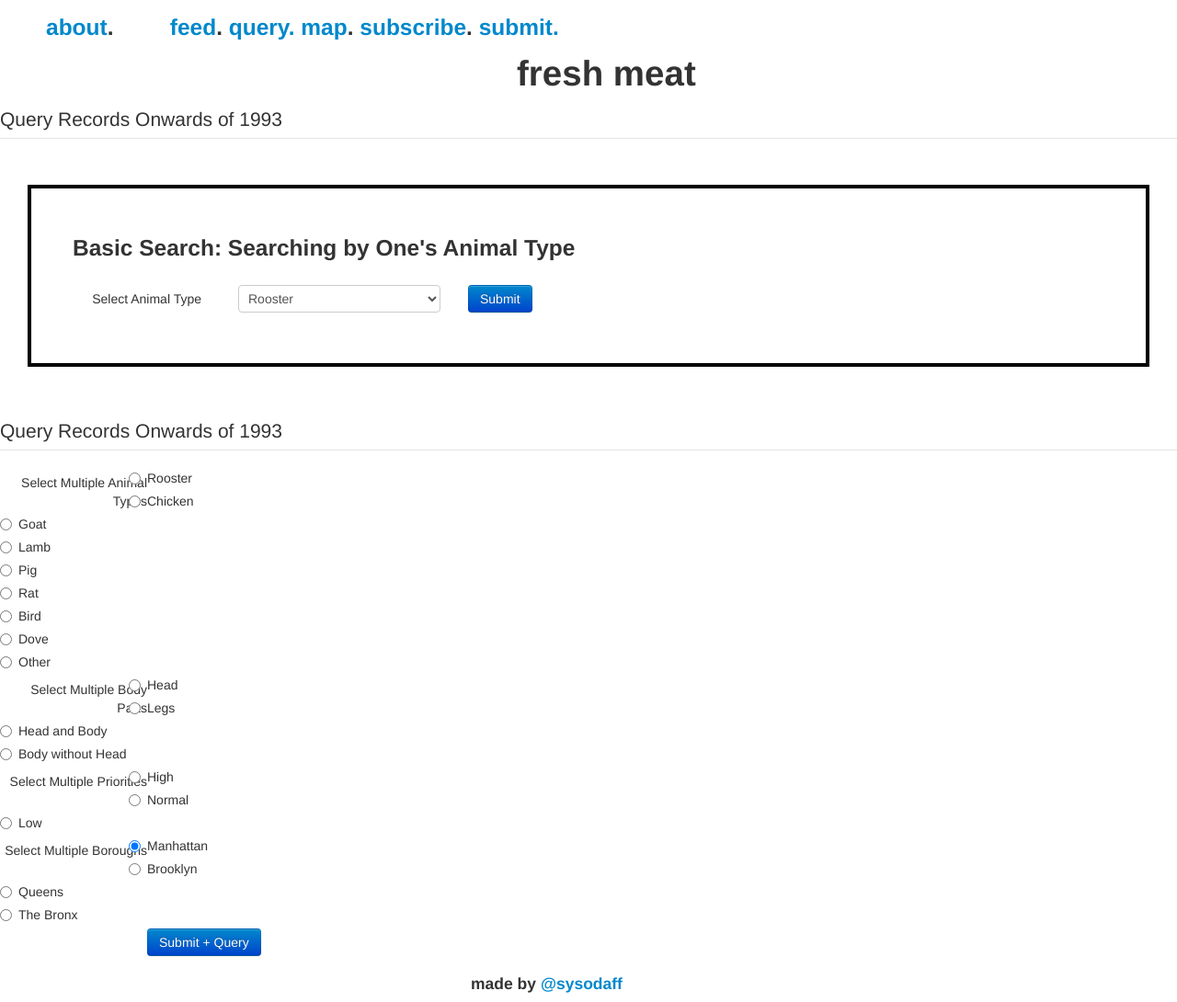
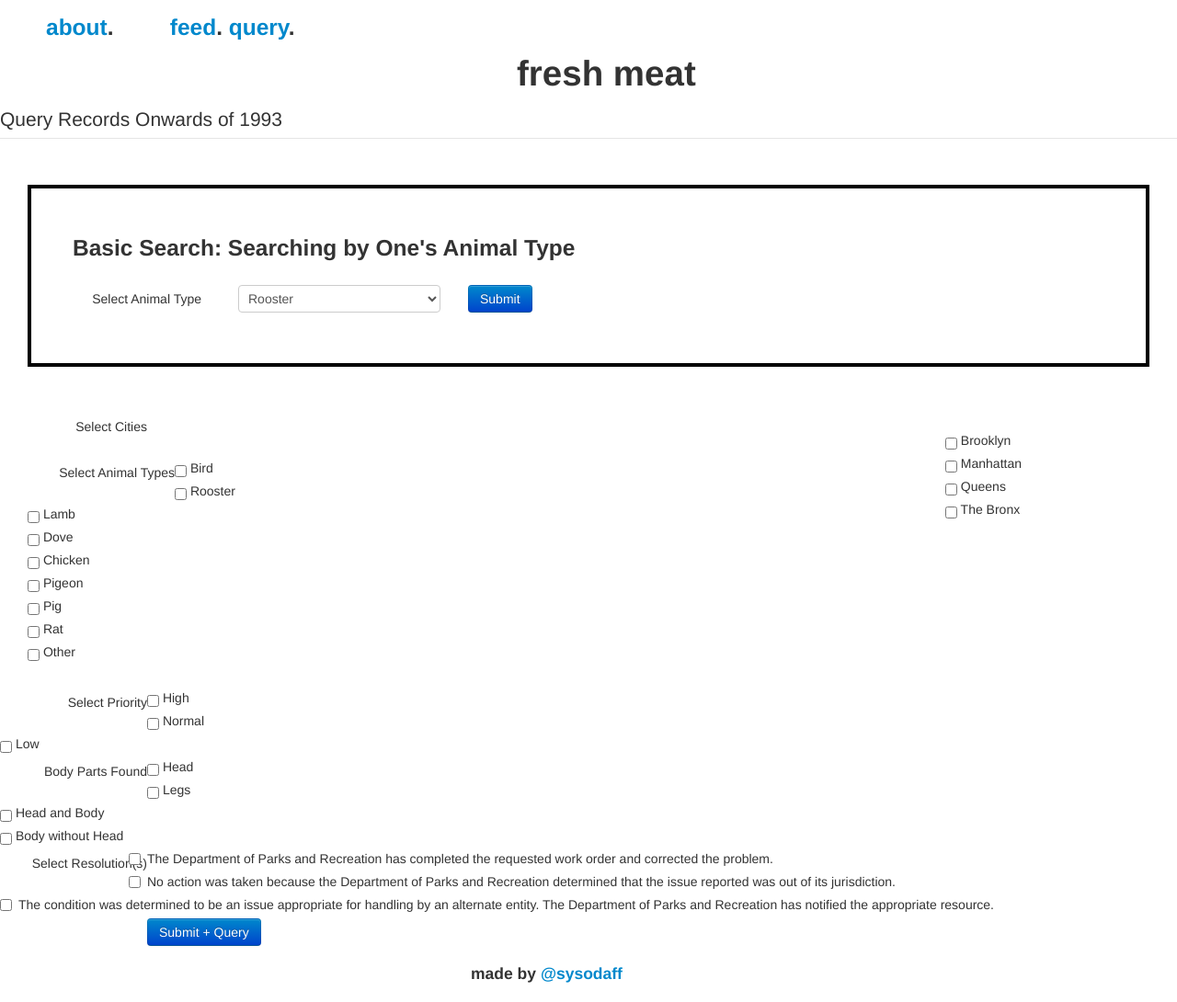
Before and after one commit to drshrey/freshmeat, a Flask app: page /query in a window 1280 px wide; the page is wider, and only the part inside the window is pictured. Shown: that part at 92% size. After the commit the page ends 1069 px from the top of that part, so only its background shows below. Run offline with Flask 2, Linux system fonts and the light colour scheme; parts of the project's set-up code (start-up, migrations or seed data) failed here and were passed over; some libraries are stand-ins or nearby versions.

Commit message:
salksmdlkasmd

```diff
--- a/templates/layout.html
+++ b/templates/layout.html
@@ -14,7 +14,7 @@
 	<body>
 		{% block navbar %}
 		<div id="navbar">
-			<h3> <a href="/about">about</a>.   &nbsp &nbsp &nbsp &nbsp <a href="/">feed</a>. <a href="/query">query. </a><a href="/map">map</a>.   <a href="/subscribe">subscribe</a>.   <a href="/submit">submit.</a>
+			<h3> <a href="/about">about</a>.   &nbsp &nbsp &nbsp &nbsp <a href="/">feed</a>. <a href="/query">query</a>.
 			<h1 id="title">fresh meat</h1>
 			</h3>
 		</div>
--- a/templates/query.html
+++ b/templates/query.html
@@ -41,159 +41,150 @@
 </form>
 </div>
 
+
+
+
+
 <form class="form-horizontal">
 <fieldset>
+<div style="position:relative; float:left;">
 
-<!-- Form Name -->
-<legend>Query Records Onwards of 1993</legend>
 
-<!-- Multiple Radios -->
+<!-- Multiple Checkboxes (inline) -->
 <div class="form-group">
-  <label class="col-md-4 control-label" for="radios">Select Multiple Animal Types</label>
+  <label class="col-md-4 control-label" for="checkboxes">Select Cities</label><br>
+  <div style="position:relative; float:right;" class="col-md-4">
+    <label class="checkbox-inline" for="checkboxes-0">
+      <input type="checkbox" name="checkboxes" id="checkboxes-0" value="Brooklyn">
+      Brooklyn
+    </label>
+    <label class="checkbox-inline" for="checkboxes-1">
+      <input type="checkbox" name="checkboxes" id="checkboxes-1" value="Manhattan">
+      Manhattan
+    </label>
+    <label class="checkbox-inline" for="checkboxes-2">
+      <input type="checkbox" name="checkboxes" id="checkboxes-2" value="Queens">
+      Queens
+    </label>
+    <label class="checkbox-inline" for="checkboxes-3">
+      <input type="checkbox" name="checkboxes" id="checkboxes-3" value="Bronx">
+      The Bronx
+    </label>
+  </div>
+</div>
+
+
+
+<!-- Multiple Checkboxes (inline) -->
+<div style="margin:30px;" class="form-group">
+  <label  class="col-md-4 control-label" for="checkboxes">Select Animal Types</label>
   <div class="col-md-4">
-  <div class="radio">
-    <label for="radios-0">
-      <input type="radio" name="radios" id="radios-0" value="Rooster" checked="checked">
+    <label class="checkbox-inline" for="checkboxes-0">
+      <input type="checkbox" name="checkboxes" id="checkboxes-0" value="Bird">
+      Bird
+    </label>
+    <label class="checkbox-inline" for="checkboxes-1">
+      <input type="checkbox" name="checkboxes" id="checkboxes-1" value="Rooster">
       Rooster
     </label>
-	</div>
-  <div class="radio">
-    <label for="radios-1">
-      <input type="radio" name="radios" id="radios-1" value="Chicken">
+    <label class="checkbox-inline" for="checkboxes-2">
+      <input type="checkbox" name="checkboxes" id="checkboxes-2" value="Lamb">
+      Lamb
+    </label>
+    <label class="checkbox-inline" for="checkboxes-3">
+      <input type="checkbox" name="checkboxes" id="checkboxes-3" value="Dove">
+      Dove
+    </label>
+    <label class="checkbox-inline" for="checkboxes-4">
+      <input type="checkbox" name="checkboxes" id="checkboxes-4" value="Chicken">
       Chicken
     </label>
-	</div>
-  <div class="radio">
-    <label for="radios-2">
-      <input type="radio" name="radios" id="radios-2" value="Goat">
-      Goat
+    <label class="checkbox-inline" for="checkboxes-5">
+      <input type="checkbox" name="checkboxes" id="checkboxes-5" value="Pigeon">
+      Pigeon
+    </label>
+    <label class="checkbox-inline" for="checkboxes-6">
+      <input type="checkbox" name="checkboxes" id="checkboxes-6" value="Pig">
+      Pig
+    </label>
+    <label class="checkbox-inline" for="checkboxes-7">
+      <input type="checkbox" name="checkboxes" id="checkboxes-7" value="Rat">
+      Rat
+    </label>
+    <label class="checkbox-inline" for="checkboxes-8">
+      <input type="checkbox" name="checkboxes" id="checkboxes-8" value="Not Specified">
+      Other
     </label>
   </div>
-  <div class="radio">
-    <label for="radios-3">
-      <input type="radio" name="radios" id="radios-3" value="Lamb">
-      Lamb
+</div>
+
+<!-- Multiple Checkboxes (inline) -->
+<div style="margin-right:50px;" class="form-group">
+  <label  class="col-md-4 control-label" for="checkboxes">Select Priority</label>
+  <div class="col-md-4">
+    <label class="checkbox-inline" for="checkboxes-0">
+      <input type="checkbox" name="checkboxes" id="checkboxes-0" value="High">
+      High
+    </label>
+    <label class="checkbox-inline" for="checkboxes-1">
+      <input type="checkbox" name="checkboxes" id="checkboxes-1" value="Normal">
+      Normal
+    </label>
+    <label class="checkbox-inline" for="checkboxes-2">
+      <input type="checkbox" name="checkboxes" id="checkboxes-2" value="Low">
+      Low
     </label>
   </div>
-  <div class="radio">
-    <label for="radios-4">
-      <input type="radio" name="radios" id="radios-4" value="Pig">
-      Pig
+</div>
+
+<!-- Multiple Checkboxes (inline) -->
+<div style="margin-right:30px;" class="form-group">
+  <label  class="col-md-4 control-label" for="checkboxes">Body Parts Found</label>
+  <div class="col-md-4">
+    <label class="checkbox-inline" for="checkboxes-0">
+      <input type="checkbox" name="checkboxes" id="checkboxes-0" value="head">
+      Head
+    </label>
+    <label class="checkbox-inline" for="checkboxes-1">
+      <input type="checkbox" name="checkboxes" id="checkboxes-1" value="legs">
+      Legs
+    </label>
+    <label class="checkbox-inline" for="checkboxes-2">
+      <input type="checkbox" name="checkboxes" id="checkboxes-2" value="head and body">
+      Head and Body
+    </label>
+    <label class="checkbox-inline" for="checkboxes-3">
+      <input type="checkbox" name="checkboxes" id="checkboxes-3" value="body without head">
+      Body without Head
     </label>
   </div>
-  <div class="radio">
-    <label for="radios-5">
-      <input type="radio" name="radios" id="radios-5" value="Rat">
-      Rat
+</div>
+
+<!-- Multiple Checkboxes -->
+<div style="margin-right:30px;"class="form-group">
+  <label class="col-md-4 control-label" for="checkboxes">Select Resolution(s)</label>
+  <div class="col-md-4">
+  <div class="checkbox">
+    <label for="checkboxes-0">
+      <input type="checkbox" name="checkboxes" id="checkboxes-0" value="The Department of Parks and Recreation has completed the requested work order and corrected the problem.">
+      The Department of Parks and Recreation has completed the requested work order and corrected the problem.
     </label>
 	</div>
-  <div class="radio">
-    <label for="radios-6">
-      <input type="radio" name="radios" id="radios-6" value="Bird">
-      Bird
+  <div class="checkbox">
+    <label for="checkboxes-1">
+      <input type="checkbox" name="checkboxes" id="checkboxes-1" value="No action was taken because the Department of Parks and Recreation determined that the issue reported was out of its jurisdiction.">
+      No action was taken because the Department of Parks and Recreation determined that the issue reported was out of its jurisdiction.
     </label>
 	</div>
-  <div class="radio">
-    <label for="radios-7">
-      <input type="radio" name="radios" id="radios-7" value="Dove">
-      Dove
-    </label>
-	</div>
-  <div class="radio">
-    <label for="radios-8">
-      <input type="radio" name="radios" id="radios-8" value="Not Specified">
-      Other
+  <div class="checkbox">
+    <label for="checkboxes-2">
+      <input type="checkbox" name="checkboxes" id="checkboxes-2" value="The condition was determined to be an issue appropriate for handling by an alternate entity. The Department of Parks and Recreation has notified the appropriate resource.">
+      The condition was determined to be an issue appropriate for handling by an alternate entity. The Department of Parks and Recreation has notified the appropriate resource.
     </label>
 	</div>
   </div>
 </div>
 
-<!-- Multiple Radios -->
-<div class="form-group">
-  <label class="col-md-4 control-label" for="radios">Select Multiple Body Parts</label>
-  <div class="col-md-4">
-  <div class="radio">
-    <label for="radios-0">
-      <input type="radio" name="radios" id="radios-0" value="head" checked="checked">
-      Head
-    </label>
-	</div>
-  <div class="radio">
-    <label for="radios-1">
-      <input type="radio" name="radios" id="radios-1" value="legs">
-      Legs
-    </label>
-	</div>
-  <div class="radio">
-    <label for="radios-2">
-      <input type="radio" name="radios" id="radios-2" value="head and body">
-      Head and Body
-    </label>
-	</div>
-  <div class="radio">
-    <label for="radios-3">
-      <input type="radio" name="radios" id="radios-3" value="body without head">
-      Body without Head
-    </label>
-	</div>
-  </div>
-</div>
-
-<!-- Multiple Radios -->
-<div class="form-group">
-  <label class="col-md-4 control-label" for="radios">Select Multiple Priorities</label>
-  <div class="col-md-4">
-  <div class="radio">
-    <label for="radios-0">
-      <input type="radio" name="radios" id="radios-0" value="High" checked="checked">
-      High
-    </label>
-	</div>
-  <div class="radio">
-    <label for="radios-1">
-      <input type="radio" name="radios" id="radios-1" value="Normal">
-      Normal
-    </label>
-	</div>
-  <div class="radio">
-    <label for="radios-2">
-      <input type="radio" name="radios" id="radios-2" value="Low">
-      Low
-    </label>
-	</div>
-  </div>
-</div>
-
-<!-- Multiple Radios -->
-<div class="form-group">
-  <label class="col-md-4 control-label" for="radios">Select Multiple Boroughs</label>
-  <div class="col-md-4">
-  <div class="radio">
-    <label for="radios-0">
-      <input type="radio" name="radios" id="radios-0" value="Manhattan" checked="checked">
-      Manhattan
-    </label>
-	</div>
-  <div class="radio">
-    <label for="radios-1">
-      <input type="radio" name="radios" id="radios-1" value="Brooklyn">
-      Brooklyn
-    </label>
-	</div>
-  <div class="radio">
-    <label for="radios-2">
-      <input type="radio" name="radios" id="radios-2" value="Queens">
-      Queens
-    </label>
-	</div>
-  <div class="radio">
-    <label for="radios-3">
-      <input type="radio" name="radios" id="radios-3" value="Bronx">
-      The Bronx
-    </label>
-	</div>
-  </div>
-</div>
 
 <!-- Button -->
 <div class="form-group">
@@ -203,8 +194,15 @@
   </div>
 </div>
 
+
+</div>
 </fieldset>
 </form>
 
 
+
+
+
+
+
 {% endblock %}
```
Lines whose indentation alone changed are shown as unchanged.
